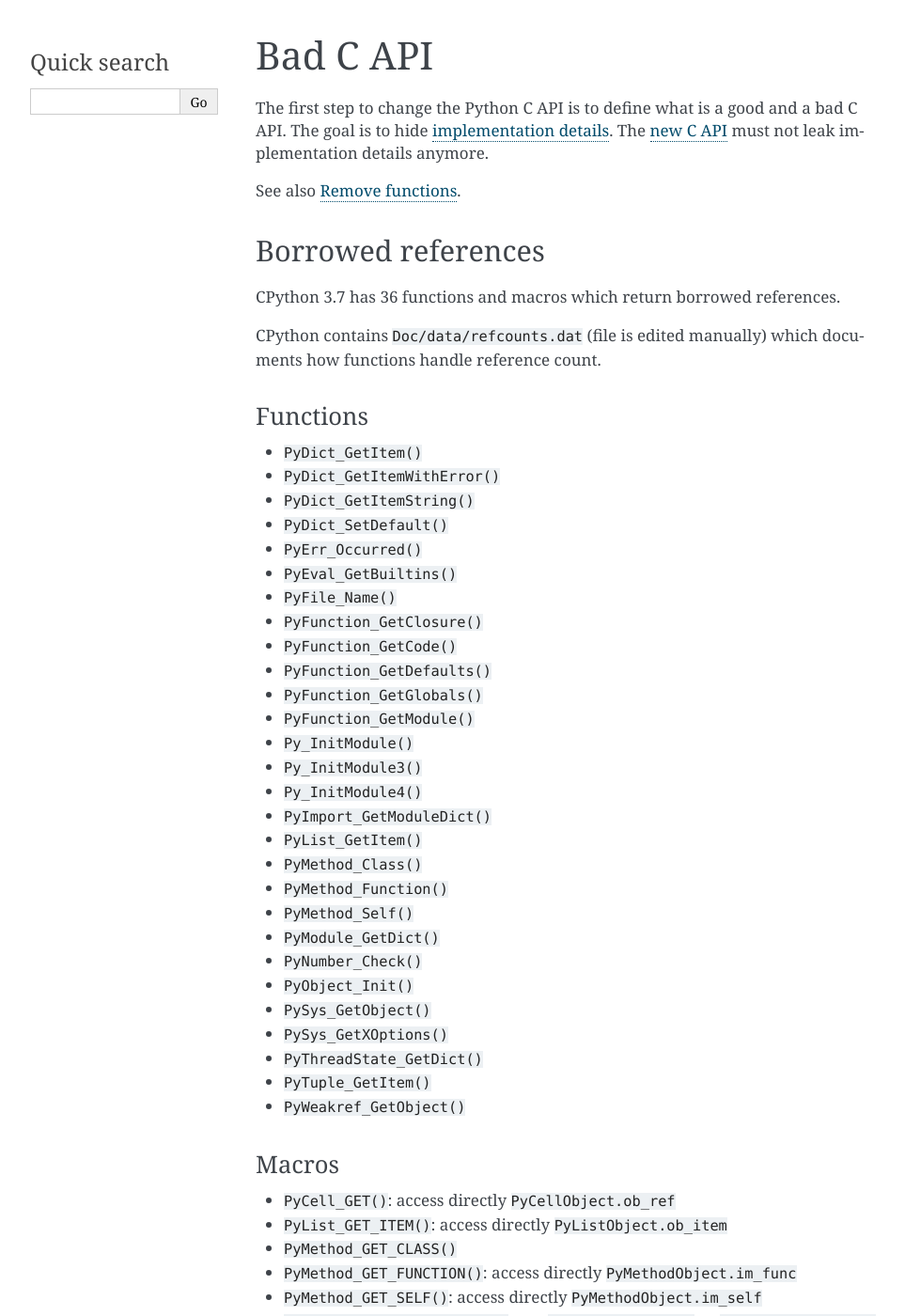
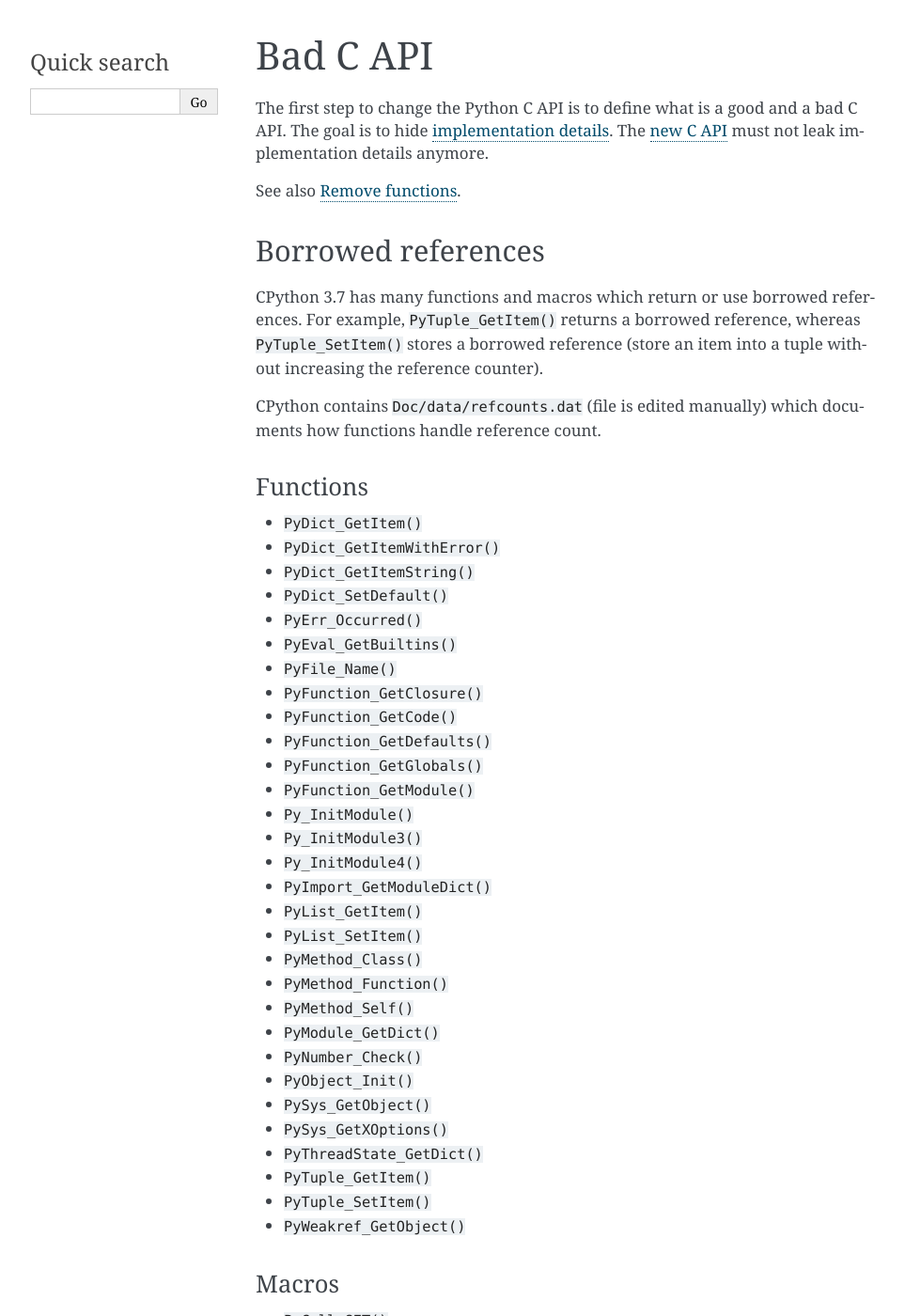
Before and after one commit to pythoncapi/pythoncapi, a Sphinx documentation site: the page built from doc/bad_api.rst, in a window 1280 px wide and 1400 px high. Shown: the whole window at 94% size, without its empty margins (148-1111 px from the left). Built offline with Sphinx 7.4.7, drawn with Linux system fonts in a browser that asks for light colours; some of the changed text lies outside the part shown.

Commit message:
borrowed references

```diff
--- a/doc/bad_api.rst
+++ b/doc/bad_api.rst
@@ -15,7 +15,10 @@ See also :ref:`Remove functions <remove-funcs>`.
 Borrowed references
 ===================
 
-CPython 3.7 has 36 functions and macros which return borrowed references.
+CPython 3.7 has many functions and macros which return or use borrowed
+references.  For example, ``PyTuple_GetItem()`` returns a borrowed reference,
+whereas ``PyTuple_SetItem()`` stores a borrowed reference (store an item into a
+tuple without increasing the reference counter).
 
 CPython contains ``Doc/data/refcounts.dat`` (file is edited manually) which
 documents how functions handle reference count.
@@ -40,6 +43,7 @@ Functions
 * ``Py_InitModule4()``
 * ``PyImport_GetModuleDict()``
 * ``PyList_GetItem()``
+* ``PyList_SetItem()``
 * ``PyMethod_Class()``
 * ``PyMethod_Function()``
 * ``PyMethod_Self()``
@@ -50,20 +54,28 @@ Functions
 * ``PySys_GetXOptions()``
 * ``PyThreadState_GetDict()``
 * ``PyTuple_GetItem()``
+* ``PyTuple_SetItem()``
 * ``PyWeakref_GetObject()``
 
 Macros
 ------
 
-* ``PyCell_GET()``: access directly ``PyCellObject.ob_ref``
-* ``PyList_GET_ITEM()``: access directly ``PyListObject.ob_item``
+* ``PyCell_GET()``
+* ``PyList_GET_ITEM()``
+* ``PyList_SET_ITEM()``
 * ``PyMethod_GET_CLASS()``
-* ``PyMethod_GET_FUNCTION()``: access directly ``PyMethodObject.im_func``
-* ``PyMethod_GET_SELF()``: access directly ``PyMethodObject.im_self``
-* ``PySequence_Fast_GET_ITEM()``: use ``PyList_GET_ITEM()``
-  or ``PyTuple_GET_ITEM()``
-* ``PyTuple_GET_ITEM()``: access directly ``PyTupleObject.ob_item``
-* ``PyWeakref_GET_OBJECT()``: access directly ``PyWeakReference.wr_object``
+* ``PyMethod_GET_FUNCTION()``
+* ``PyMethod_GET_SELF()``
+* ``PySequence_Fast_GET_ITEM()``
+* ``PyTuple_GET_ITEM()``
+* ``PyTuple_SET_ITEM()``
+* ``PyWeakref_GET_OBJECT()``
+* ``Py_TYPE()``
+
+Border line:
+
+* ``Py_SETREF()``, ``Py_XSETREF()``: the caller has to manually increment the
+  reference counter of the new value
 
 Borrowed references: PyEval_GetFuncName()
 =========================================
@@ -121,6 +133,17 @@ Don't leak the structures like ``PyObject`` or ``PyTupleObject`` to not
 access directly fields, to not use fixed offset at the ABI level. Replace
 macros with functions calls. PyPy already does this in its C API (``cpyext``).
 
+Example of macros:
+
+* ``PyCell_GET()``: access directly ``PyCellObject.ob_ref``
+* ``PyList_GET_ITEM()``: access directly ``PyListObject.ob_item``
+* ``PyMethod_GET_FUNCTION()``: access directly ``PyMethodObject.im_func``
+* ``PyMethod_GET_SELF()``: access directly ``PyMethodObject.im_self``
+* ``PySequence_Fast_GET_ITEM()``: use ``PyList_GET_ITEM()``
+  or ``PyTuple_GET_ITEM()``
+* ``PyTuple_GET_ITEM()``: access directly ``PyTupleObject.ob_item``
+* ``PyWeakref_GET_OBJECT()``: access directly ``PyWeakReference.wr_object``
+
 PyType_Ready() and setting directly PyTypeObject fields
 =======================================================
 
--- a/doc/consumers.rst
+++ b/doc/consumers.rst
@@ -18,6 +18,8 @@ Popular modules using Cython
 
 * uvloop
 
+.. _debug-tools:
+
 Debugging tools
 ===============
 
```
Also changed, not shown: doc/remove_functions.rst (+11 -0 lines), doc/roadmap.rst (+8 -0 lines).
